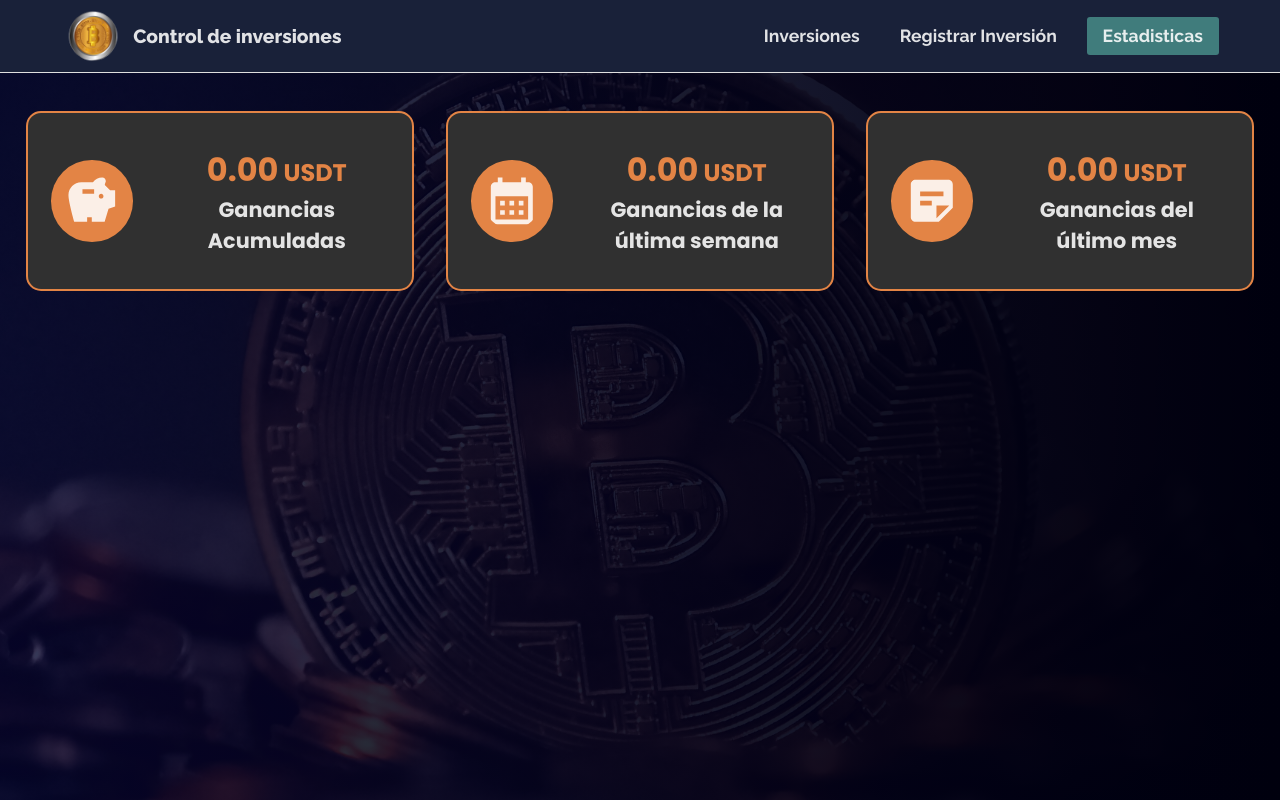
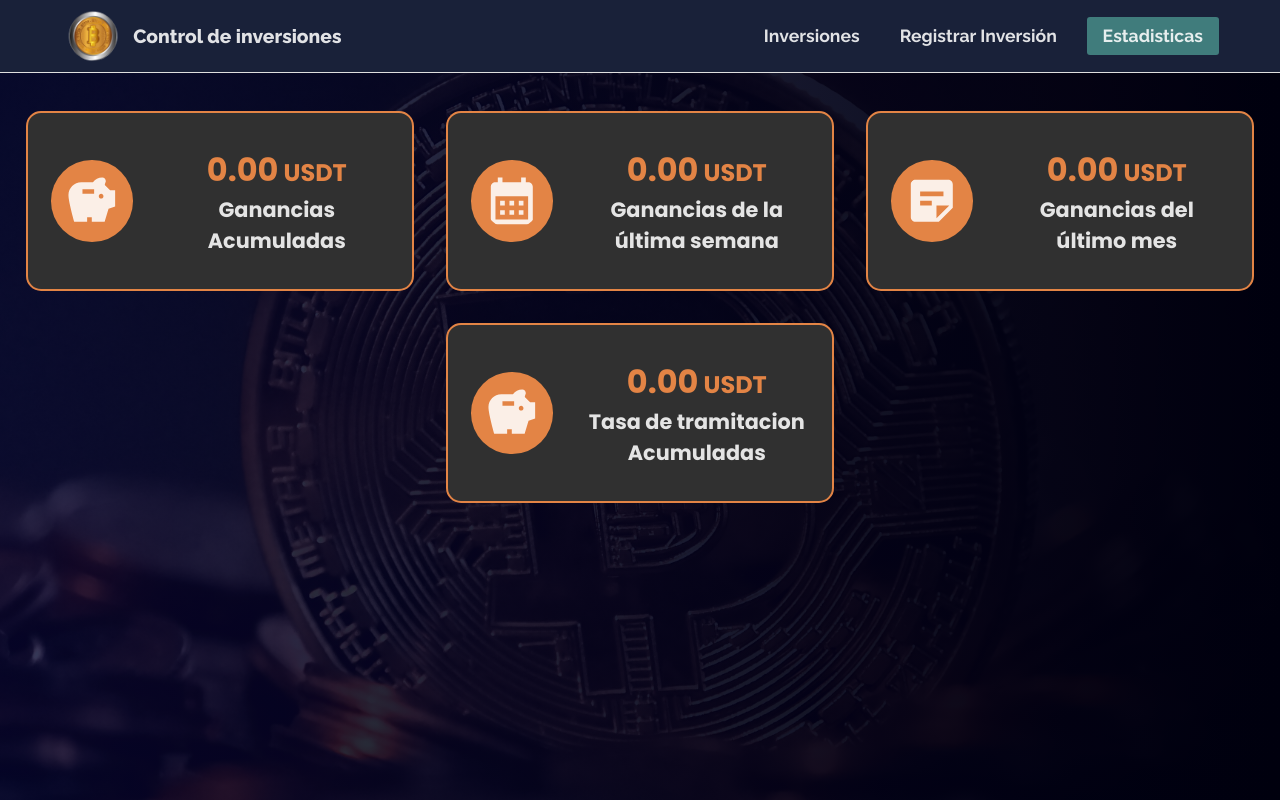
Before and after one commit to FacundoMangin41/Inversiones, a React (Vite) app: page /estadisticas in a window 1280 px wide. Built offline with nearby package versions, Linux system fonts and the light colour scheme.

Commit message:
agregar tarjeta

```diff
--- /dev/null
+++ b/src/components/target/SumaTasaTramitacion.jsx
@@ -0,0 +1,32 @@
+import React, { useState, useEffect } from 'react';
+import "./css/tarjetas.css";
+import SavingsIcon from '@mui/icons-material/Savings';
+
+export default function SumaTasaTramitacion() {
+  const [rows, setRows] = useState([]);
+
+  useEffect(() => {
+    const savedRows = localStorage.getItem('rows');
+    if (savedRows) {
+      setRows(JSON.parse(savedRows));
+    }
+  }, []);
+
+  const calcularSumaTasaTramitacion = () => {
+    let suma = 0;
+    rows.forEach((row) => {
+      suma += parseFloat(row.tasaTramitacion || 0);
+    });
+    return suma.toFixed(2);
+  };
+
+  return (
+    <div className='containerTarjetas'>
+      <SavingsIcon className='iconoTarjeta'/>
+      <div className="contenedorTarjetasInformacion">
+        <h1>{calcularSumaTasaTramitacion()}<span> USDT</span></h1>
+        <h3>Tasa de tramitacion Acumuladas</h3>
+      </div>
+    </div>
+  );
+}
--- a/src/components/target/css/tarjetas.css
+++ b/src/components/target/css/tarjetas.css
@@ -48,6 +48,12 @@
     font-family: "Poppins", sans-serif;
     font-weight: 700;
     width: 14rem;
+}
+
+.containerTarjetasTramitacion{
+  display: flex;
+  justify-content: center;
+  align-items: center;
 }
 
 
--- a/src/pages/Estadisticas/AppEstadisticas.jsx
+++ b/src/pages/Estadisticas/AppEstadisticas.jsx
@@ -2,6 +2,7 @@ import * as React from 'react';
 import SumaGananciasDiarias from '../../components/target/SumaGananciasDiarias';
 import SumaGananciasUltimaSemana from '../../components/target/SumaGananciasUltimaSemana';
 import SumaGananciasUltimoMes from '../../components/target/SumaGananciasUltimoMes';
+import SumaTasaTramitacion from '../../components/target/SumaTasaTramitacion';
 import "./css/estadistica.css"
 
 export default function AppEstadisticas() {
@@ -15,11 +16,11 @@ export default function AppEstadisticas() {
         {/* <SumaGananciasDiarias />  */}
       </div>
 
-      {/* <div className='pagesTarjetasEstadisticas'>
-      <SumaGananciasDiarias />
-      <SumaGananciasDiarias />
-      <SumaGananciasDiarias />
-      </div> */}
+      <div className='pagesTarjetasEstadisticas'>
+      <SumaTasaTramitacion />
+      {/* <SumaGananciasDiarias />
+      <SumaGananciasDiarias />  */}
+      </div>
     </div>
   );
 }
```
